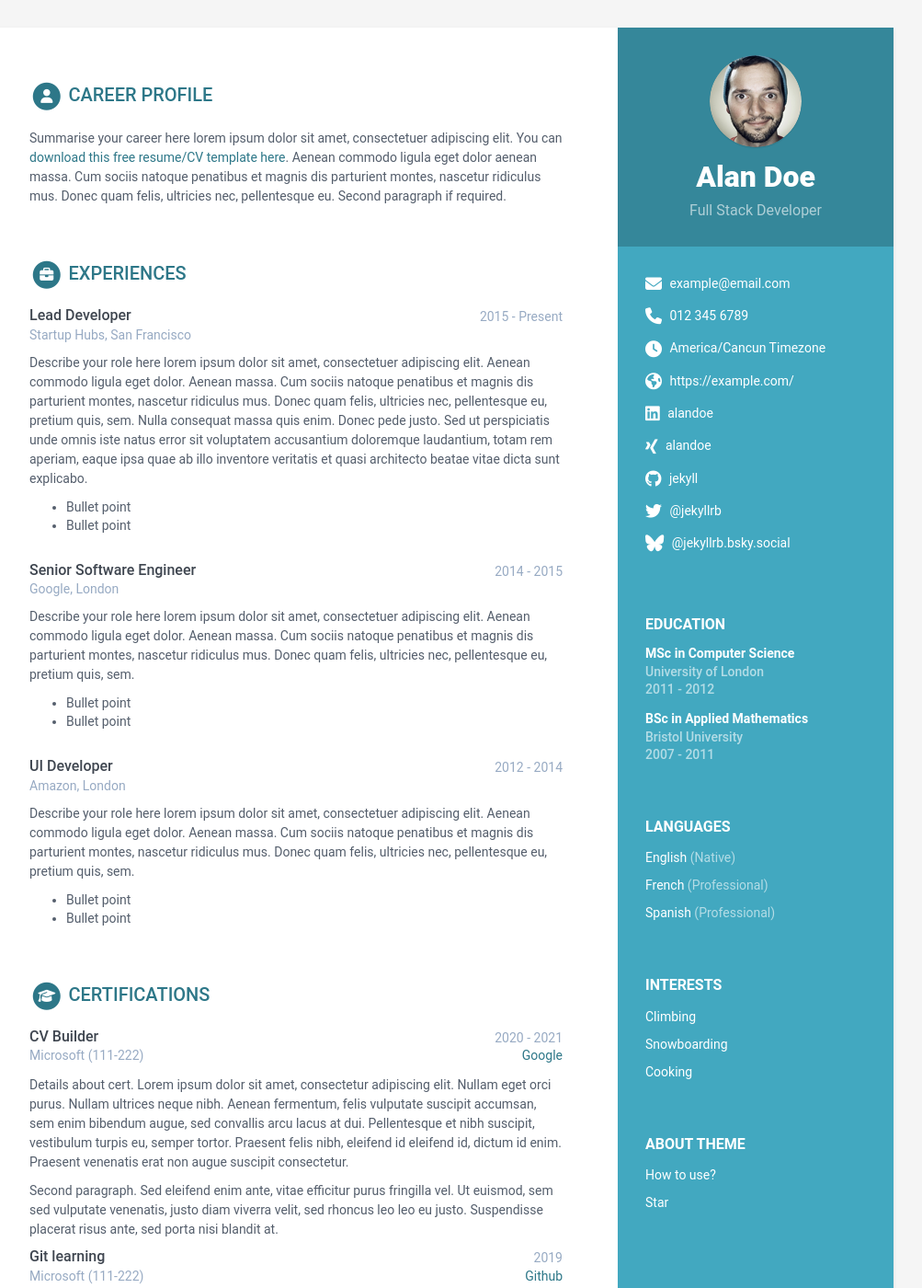
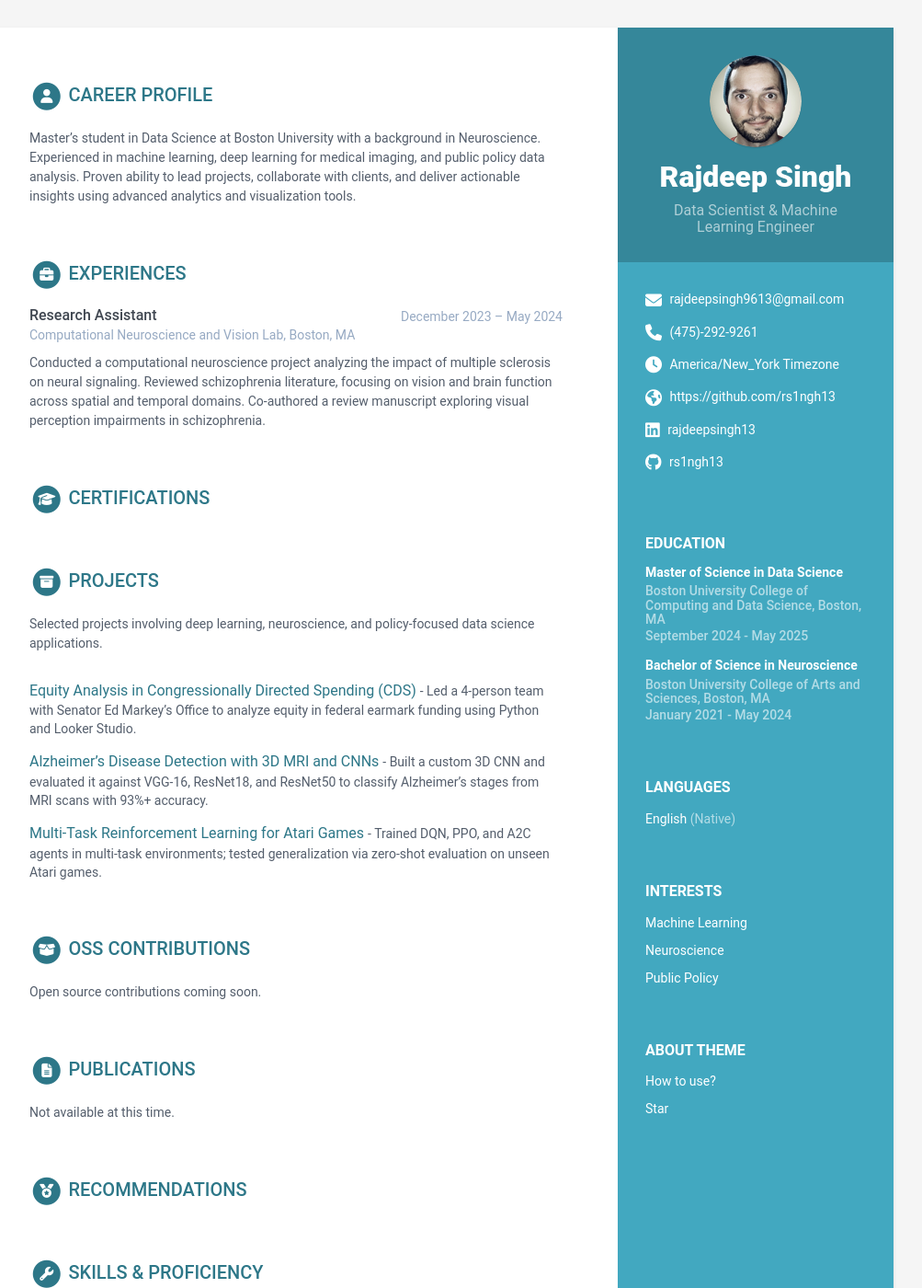
Before and after one commit to rs1ngh13/rajdeepsingh.github.io, a Jekyll site: the page built from index.html, in a window 1280 px wide and 1400 px high. Shown: the whole window at 92% size, without its empty margins (168-1171 px from the left). Built offline with Jekyll 4.4.1, drawn with Linux system fonts in a browser that asks for light colours; some of the changed text lies outside the part shown.

Commit message:
Update data.yml

```diff
--- a/_data/data.yml
+++ b/_data/data.yml
@@ -1,38 +1,34 @@
-#
 # Be aware that even a small syntax error here can lead to failures in output.
 #
 
 sidebar:
-  position: right # position of the sidebar : left or right
-  about: True # set to False or comment line if you want to remove the "how to use?" in the sidebar
-  education: True # set to False if you want education in main section instead of in sidebar
+  position: right
+  about: True
+  education: True
 
-  # Profile information
-  name: Alan Doe
-  tagline: Full Stack Developer
-  avatar: profile.png #place a 100x100 picture inside /assets/images/ folder and provide the name of the file below
+  name: Rajdeep Singh
+  tagline: Data Scientist & Machine Learning Engineer
+  avatar: profile.png
 
-  # Sidebar links
-  email: example@email.com
-  phone: 012 345 6789
-  timezone: America/Cancun # Enter your timezone, e.g., America/Havana, Africa/Casablanca, America/North_Dakota/Center
+  email: rajdeepsingh9613@gmail.com
+  phone: (475)-292-9261
+  timezone: America/New_York
   citizenship:
-  website: https://example.com/ # Include the full website URL, including "http://" or "https://".
-  linkedin: alandoe
-  xing: alandoe
-  github: jekyll
-  telegram: # add your nickname without '@' sign
+  website: https://github.com/rs1ngh13
+  linkedin: rajdeepsingh13
+  github: rs1ngh13
+  telegram:
   gitlab:
   bitbucket:
-  bluesky: '@jekyllrb.bsky.social' # Specify your full Bluesky handle
-  twitter: '@jekyllrb'
-  stack-overflow: # Number/Username, e.g. 123456/alandoe
+  bluesky:
+  twitter:
+  stack-overflow:
   codewars:
-  goodreads: # Number-Username, e.g. 123456-alandoe
-  mastodon: # Please include your full Mastodon link here.
-  hackerrank: # Please provide your HackerRank username.
-  leetcode: # Please provide your LeetCode username.
-  pdf: # Add a PDF link here if you want to include a PDF custom version in your resume.
+  goodreads:
+  mastodon:
+  hackerrank:
+  leetcode:
+  pdf:
 
   languages:
     title: Languages
@@ -40,247 +36,102 @@ sidebar:
     - idiom: English
       level: Native
 
-    - idiom: French
-      level: Professional
-
-    - idiom: Spanish
-      level: Professional
-
   interests:
     title: Interests
     info:
-    - item: Climbing
-      link:
-
-
-    - item: Snowboarding
-      link:
-
-
-    - item: Cooking
-      link:
-
+    - item: Machine Learning
+    - item: Neuroscience
+    - item: Public Policy
 
 career-profile:
   title: Career Profile
   summary: |
-    Summarise your career here lorem ipsum dolor sit amet, consectetuer
-    adipiscing elit. You can [download this free resume/CV template here]().
-    Aenean commodo ligula eget dolor aenean massa. Cum sociis natoque
-    penatibus et magnis dis parturient montes, nascetur ridiculus mus.
-    Donec quam felis, ultricies nec, pellentesque eu.
-    Second paragraph if required.
+    Master’s student in Data Science at Boston University with a background in Neuroscience.
+    Experienced in machine learning, deep learning for medical imaging, and public policy data analysis.
+    Proven ability to lead projects, collaborate with clients, and deliver actionable insights using advanced analytics and visualization tools.
+
 education:
   title: Education
   info:
-  - degree: MSc in Computer Science
-    university: University of London
-    time: 2011 - 2012
+  - degree: Master of Science in Data Science
+    university: Boston University College of Computing and Data Science, Boston, MA
+    time: September 2024 - May 2025
     details: |
-      Describe your study here lorem ipsum dolor sit amet, consectetuer
-      adipiscing elit. Aenean commodo ligula eget dolor. Aenean massa. Cum
-      sociis natoque penatibus et magnis dis parturient montes, nascetur
-      ridiculus mus. Donec quam felis, ultricies nec, pellentesque eu,
-      pretium quis, sem.
-        - Bullet point
-        - Bullet point
-  - degree: BSc in Applied Mathematics
-    university: Bristol University
-    time: 2007 - 2011
+      GPA: 3.85/4.00; Dean’s Circle
+
+  - degree: Bachelor of Science in Neuroscience
+    university: Boston University College of Arts and Sciences, Boston, MA
+    time: January 2021 - May 2024
     details: |
-      Describe your study here lorem ipsum dolor sit amet, consectetuer
-      adipiscing elit. Aenean commodo ligula eget dolor. Aenean massa. Cum
-      sociis natoque penatibus et magnis dis parturient montes, nascetur
-      ridiculus mus. Donec quam felis, ultricies nec, pellentesque eu,
-      pretium quis, sem.
-        - Bullet point
-        - Bullet point
+      GPA: 3.57/4.00; Dean’s Circle
 
 experiences:
   title: Experiences
   info:
-  - role: Lead Developer
-    time: 2015 - Present
-    company: Startup Hubs, San Francisco
+  - role: Research Assistant
+    time: December 2023 – May 2024
+    company: Computational Neuroscience and Vision Lab, Boston, MA
     details: |
-      Describe your role here lorem ipsum dolor sit amet, consectetuer
-      adipiscing elit. Aenean commodo ligula eget dolor. Aenean massa.
-      Cum sociis natoque penatibus et magnis dis parturient montes,
-      nascetur ridiculus mus. Donec quam felis, ultricies nec,
-      pellentesque eu, pretium quis, sem. Nulla consequat massa quis
-      enim. Donec pede justo. Sed ut perspiciatis unde omnis iste natus
-      error sit voluptatem accusantium doloremque laudantium, totam rem
-      aperiam, eaque ipsa quae ab illo inventore veritatis et quasi
-      architecto beatae vitae dicta sunt explicabo.
-        - Bullet point
-        - Bullet point
-  - role: Senior Software Engineer
-    time: 2014 - 2015
-    company: Google, London
-    details: |
-      Describe your role here lorem ipsum dolor sit amet, consectetuer
-      adipiscing elit. Aenean commodo ligula eget dolor. Aenean massa.
-      Cum sociis natoque penatibus et magnis dis parturient montes,
-      nascetur ridiculus mus. Donec quam felis, ultricies nec,
-      pellentesque eu, pretium quis, sem.
-        - Bullet point
-        - Bullet point
-  - role: UI Developer
-    time: 2012 - 2014
-    company: Amazon, London
-    details: |
-      Describe your role here lorem ipsum dolor sit amet, consectetuer
-      adipiscing elit. Aenean commodo ligula eget dolor. Aenean massa.
-      Cum sociis natoque penatibus et magnis dis parturient montes,
-      nascetur ridiculus mus. Donec quam felis, ultricies nec,
-      pellentesque eu, pretium quis, sem.
-        - Bullet point
-        - Bullet point
+      Conducted a computational neuroscience project analyzing the impact of multiple sclerosis on neural signaling.
+      Reviewed schizophrenia literature, focusing on vision and brain function across spatial and temporal domains.
+      Co-authored a review manuscript exploring visual perception impairments in schizophrenia.
 
 certifications:
   title: Certifications
-  list:
-  - name: CV Builder
-    start: 2020
-    end: 2021
-    organization: Microsoft
-    credentialid: 111-222
-    credentialurl: www.google.com
-    credentialname: Google
-    details: |
-      Details about cert. Lorem ipsum dolor sit amet, consectetur
-      adipiscing elit.
-      Nullam eget orci purus. Nullam ultrices neque nibh.
-      Aenean fermentum, felis vulputate suscipit accumsan,
-      sem enim bibendum augue, sed convallis arcu lacus at dui.
-      Pellentesque et nibh suscipit, vestibulum turpis eu, semper tortor.
-      Praesent felis nibh, eleifend id eleifend id, dictum id enim.
-      Praesent venenatis erat non augue suscipit consectetur.
-
-      Second paragraph. Sed eleifend enim ante, vitae efficitur purus
-      fringilla vel. Ut euismod, sem sed vulputate venenatis,
-      justo diam viverra velit, sed rhoncus leo leo eu justo.
-      Suspendisse placerat risus ante, sed porta nisi blandit at.
-  - name: Git learning
-    start: 2019
-    end:
-    organization: Microsoft
-    credentialid: 111-222
-    credentialurl: www.github.com
-    credentialname: Github
-    details: |
-      Older certification. Lorem ipsum dolor sit amet, consectetur
-      adipiscing elit.
-      Nullam eget orci purus. Nullam ultrices neque nibh.
-      Aenean fermentum, felis vulputate suscipit accumsan,
-      sem enim bibendum augue, sed convallis arcu lacus at dui.
-      Pellentesque et nibh suscipit, vestibulum turpis eu, semper tortor.
-      Praesent felis nibh, eleifend id eleifend id, dictum id enim.
-      Praesent venenatis erat non augue suscipit consectetur.
+  list: []
 
 projects:
   title: Projects
   intro: >
-    You can list your side projects in this section. Lorem ipsum dolor sit amet, consectetur adipiscing elit. Vestibulum et ligula in nunc bibendum fringilla a eu lectus.
+    Selected projects involving deep learning, neuroscience, and policy-focused data science applications.
+
   assignments:
-  - title: Velocity
-    link: "#hook"
-    tagline: "A responsive website template designed to help startups promote, market and sell their products."
+  - title: Equity Analysis in Congressionally Directed Spending (CDS)
+    link: "https://github.com/rs1ngh13/cds-equity-analysis"
+    tagline: >
+      Led a 4-person team with Senator Ed Markey’s Office to analyze equity in federal earmark funding using Python and Looker Studio.
 
-  - title: DevStudio
-    link: "#"
-    tagline: "A responsive website template designed to help web developers/designers market their services."
+  - title: Alzheimer’s Disease Detection with 3D MRI and CNNs
+    link: "https://github.com/rs1ngh13/alzheimers-3d-cnn"
+    tagline: >
+      Built a custom 3D CNN and evaluated it against VGG-16, ResNet18, and ResNet50 to classify Alzheimer’s stages from MRI scans with 93%+ accuracy.
 
-  - title: Tempo
-    link: "#"
-    tagline: "A responsive website template designed to help startups promote their products or services and to attract users &amp; investors"
-
-  - title: Atom
-    link: "#"
-    tagline: "A comprehensive website template solution for startups/developers to market their mobile apps."
-
-  - title: Delta
-    link: "#"
-    tagline: "A responsive Bootstrap one page theme designed to help app developers promote their mobile apps"
+  - title: Multi-Task Reinforcement Learning for Atari Games
+    link: "https://github.com/rs1ngh13/multi-task-rl-atari"
+    tagline: >
+      Trained DQN, PPO, and A2C agents in multi-task environments; tested generalization via zero-shot evaluation on unseen Atari games.
 
 oss:
   title: OSS Contributions
   intro: >
-    You can list your open source software contributions in this section. Lorem ipsum dolor sit amet, consectetur adipiscing elit. Vestibulum et ligula in nunc bibendum fringilla a eu lectus.
-  contributions:
-  - title: Tempo
-    link: "#"
-    tagline: "A responsive website template designed to help startups promote their products or services and to attract users &amp; investors"
-
-  - title: Atom
-    link: "#"
-    tagline: "A comprehensive website template solution for startups/developers to market their mobile apps."
-
-  - title: Delta
-    link: "#"
-    tagline: "A responsive Bootstrap one page theme designed to help app developers promote their mobile apps"
+    Open source contributions coming soon.
+  contributions: []
 
 publications:
   title: Publications
   intro: |
-    You can list your publications in this section. Lorem ipsum dolor sit
-    amet, consectetur adipiscing elit. Vestibulum et ligula in nunc
-    bibendum fringilla a eu lectus.
-  papers:
-  - title: The Art of Computer Programming
-    link: "#"
-    authors: Donald E. Knuth
-    conference: Addison-Wesley, 1968
-
-  - title: "Genetic Programming III: Darwinian Invention &amp; Problem Solving"
-    link: "#"
-    authors: Koza, J.R., Andre, D., Bennett, F.H., Keane, M.A.
-    conference: "Morgan Kaufmann Publishers Inc., San Francisco, CA, USA, 1st edn. (1999)"
-
-  - title: A syntax directed compiler for Algol 60
-    link: "#"
-    authors: Edgar T. Irons
-    conference: "Comm. ACM 4 (1961), 51–55"
+    Not available at this time.
+  papers: []
 
 recommendations:
   title: Recommendations
-  list:
-  - person: Yareli Perez
-    email: perezyareli@example.com
-    phone: 012 345 6789
-    role: General Director at example.com
-    recommendation: |
-      Alan Doe is a super employee!
-  - person: Lara Henderson
-    email: larah@example.com
-    phone: 012 345 6789
-    role: General Director at example.com
-    recommendation: |
-      I would like to work with Alan Doe again!
-
-      He is a great employee!
+  list: []
 
 skills:
-  title: Skills &amp; Proficiency
-
+  title: Skills & Proficiency
   toolset:
-  - name: Python & Django
-    level: 98%
-
-  - name: Javascript & jQuery
-    level: 98%
-
-  - name: Angular
-    level: 98%
-
-  - name: HTML5 & CSS
+  - name: Python, R, SQL, Bash
     level: 95%
-
-  - name: Ruby on Rails
+  - name: PyTorch, TensorFlow, Scikit-learn
+    level: 90%
+  - name: Azure, GCP, Docker, REST APIs
     level: 85%
-
-  - name: Sketch & Photoshop
-    level: 60%
+  - name: Power BI, Looker Studio, Plotly, Seaborn
+    level: 90%
+  - name: Data Wrangling, ETL, Time Series Forecasting
+    level: 85%
+  - name: Git/GitHub, Agile Collaboration
+    level: 90%
 
 footer: >
   Designed with <i class="fas fa-heart"></i> by <a href="http://themes.3rdwavemedia.com" target="_blank" rel="nofollow">Xiaoying Riley</a>
```
